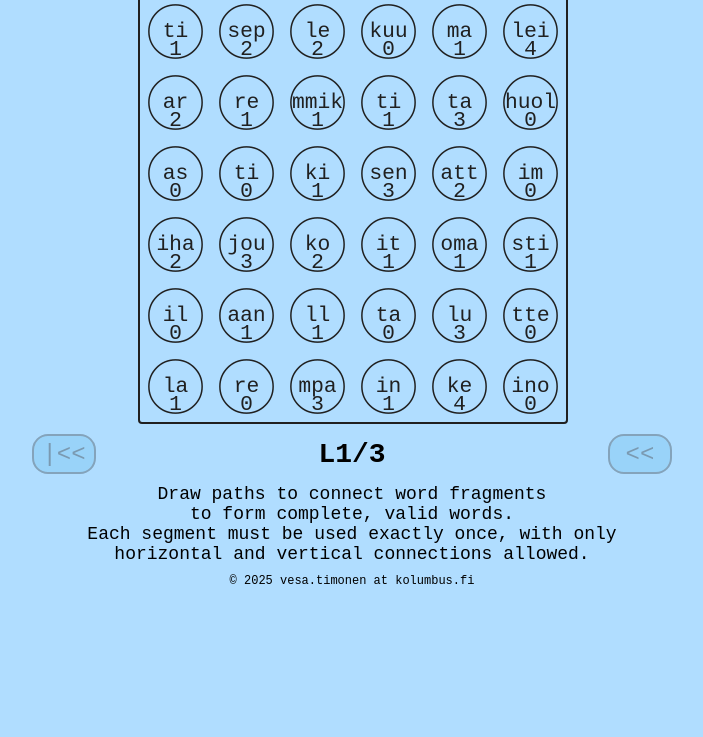
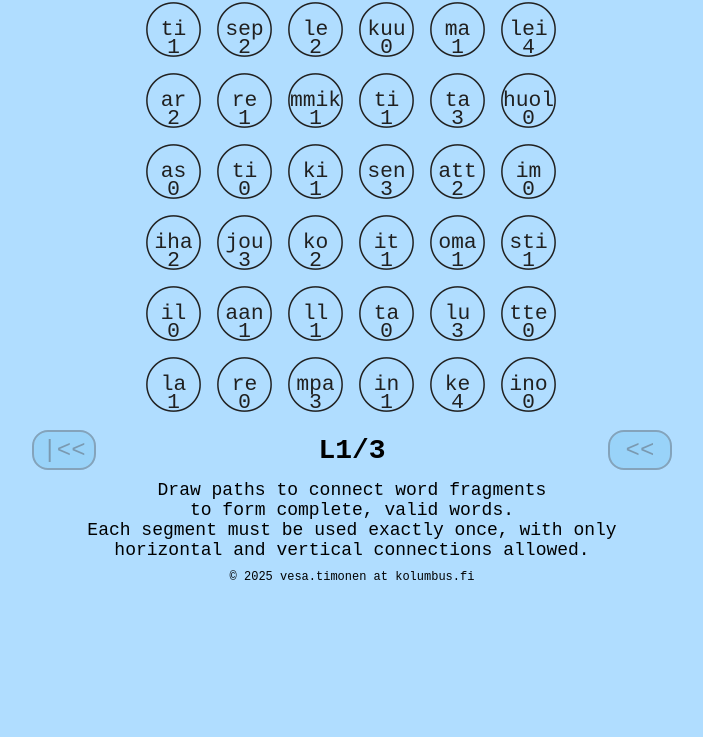
Before and after one commit to vesatimonen/verborium, a plain HTML site: page index.html in a window 1280 px wide. Shown: the part 63-800 px from the top of the page, without its empty margins (288-991 px from the left). Drawn offline with Linux system fonts and the light colour scheme.

Commit message:
Save point

```diff
--- a/css/styles.css
+++ b/css/styles.css
@@ -50,9 +50,7 @@
 
     background:     #B0DDFF;
 
-/*    border:         none; */
-    border:         2px solid #202020;
-    border-radius:  4px;
+    border:         none;
 
     touch-action:   none; /* Disable all including double-tap zoom */
     touch-action:   pinch-zoom;
```
